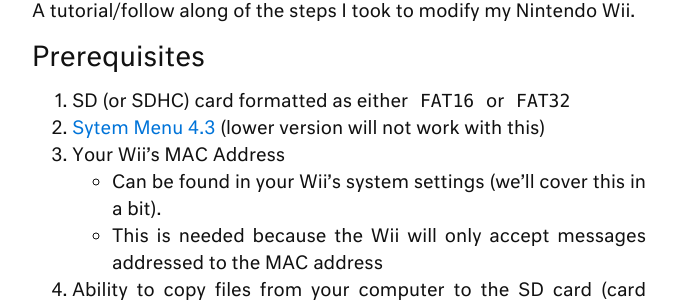
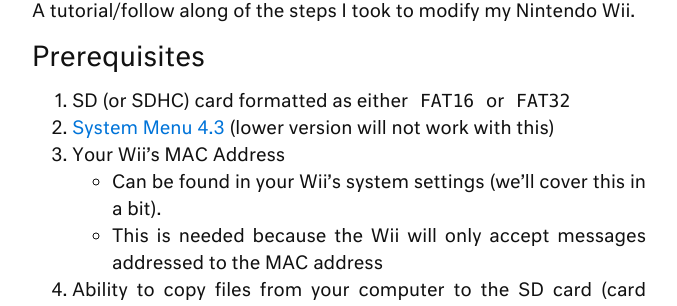
Before and after one commit to jacobbearden/bearden.io, a Jekyll site: the page built from _posts/2016-06-16-wii-modding-part-one.md, in a window 1280 px wide and 900 px high. Shown: the part 413-719 px from the top of the window, without its empty margins (301-978 px from the left). Built offline with Jekyll 4.4.1, drawn with Linux system fonts in a browser that asks for light colours; emoji names are drawn with the system emoji font.

Commit message:
fix typo

```diff
--- a/_posts/2016-06-16-wii-modding-part-one.md
+++ b/_posts/2016-06-16-wii-modding-part-one.md
@@ -6,7 +6,7 @@
 
 ### Prerequisites
 1. SD (or SDHC) card formatted as either `FAT16` or `FAT32`
-2. [Sytem Menu 4.3](//wiibrew.org/wiki/System_Menu_4.3) (lower version will not work with this)
+2. [System Menu 4.3](//wiibrew.org/wiki/System_Menu_4.3) (lower version will not work with this)
 3. Your Wii's MAC Address
 	- Can be found in your Wii's system settings (we'll cover this in a bit).
 	- This is needed because the Wii will only accept messages addressed to the MAC address
```
